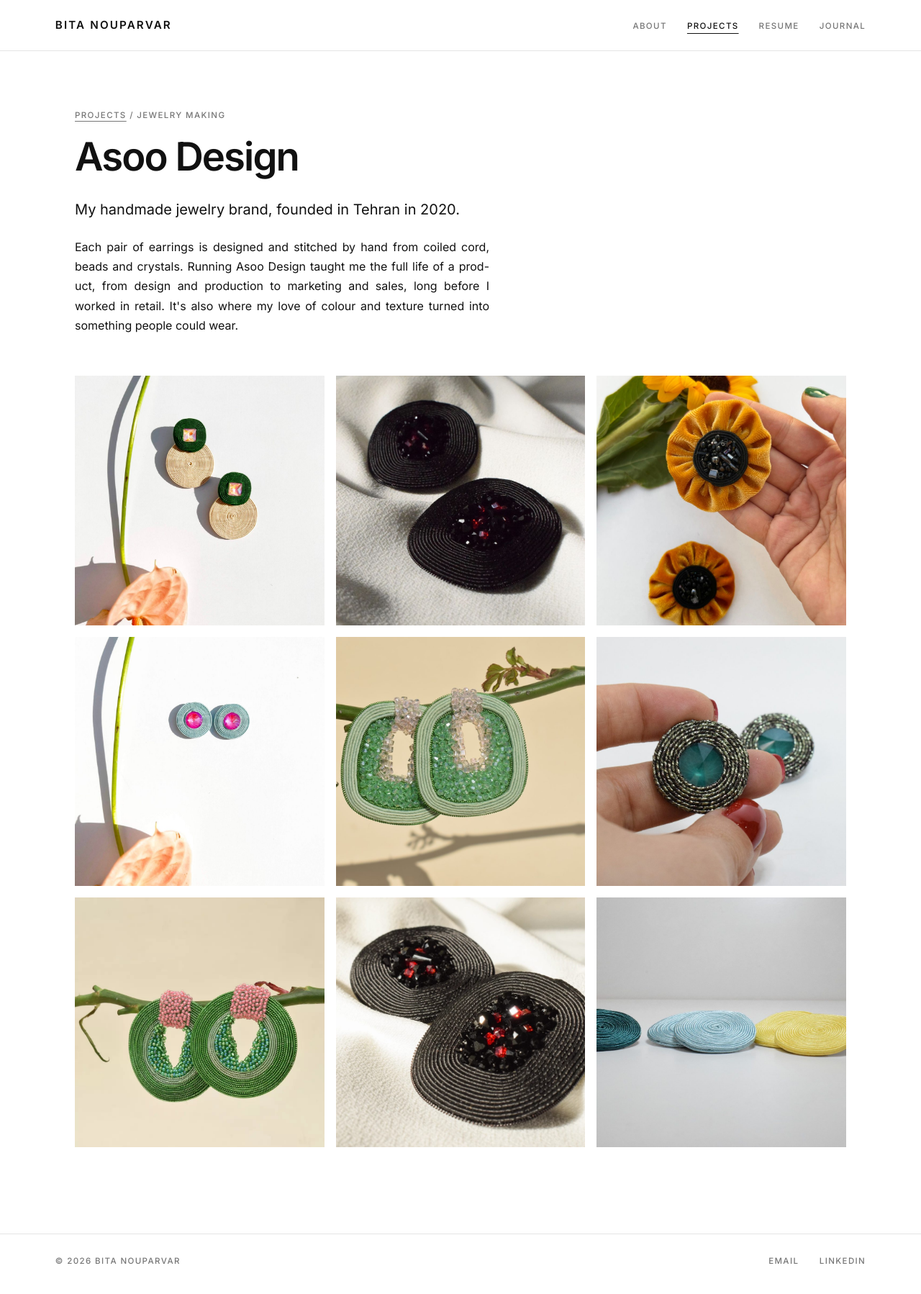
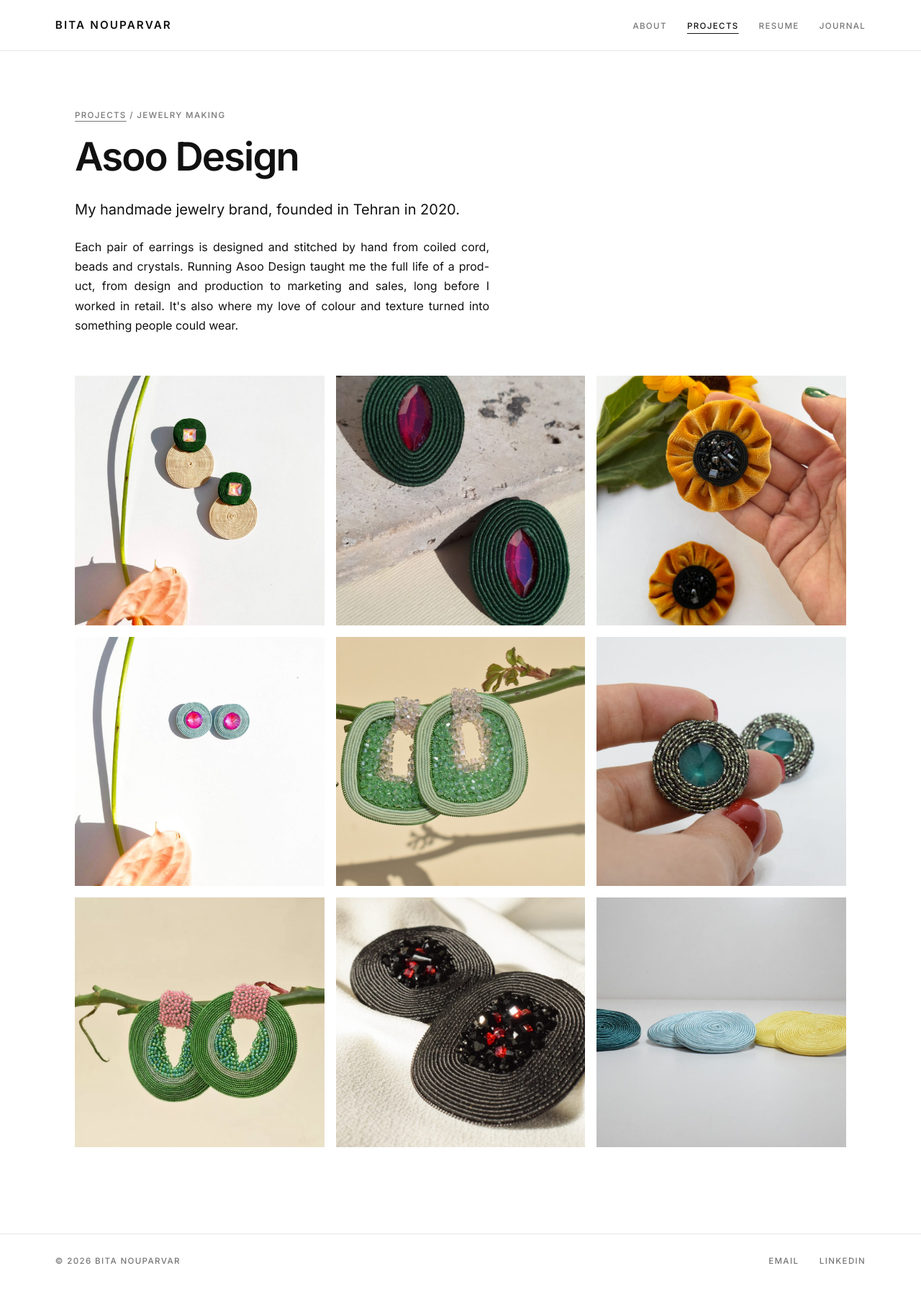
Before and after one commit to bitanp1994/bitanouparvar.com, a Jekyll site: the page built from projects/asoo-design.html, in a window 1280 px wide. Shown: the whole page at 72% size. Built offline with Jekyll 4.4.1, drawn with Linux system fonts in a browser that asks for light colours.

Commit message:
Asoo Design: remove duplicate black earrings photo, add forest green and ruby ovals
Co-Authored-By: Claude Opus 5.5 <noreply@anthropic.com>
Claude-Session: https://claude.ai/code/session_011ZU1tgXn8aNEA1hgF5gWNT

```diff
--- a/projects/asoo-design.html
+++ b/projects/asoo-design.html
@@ -13,7 +13,7 @@ permalink: /projects/asoo-design/
 
 <div class="gallery">
   <figure><img src="{{ '/assets/img/jewelry/forest-sand.jpg' | relative_url }}" alt="Earrings in forest green and sand coiled cord with a pink crystal" loading="lazy"></figure>
-  <figure><img src="{{ '/assets/img/jewelry/black-garnet.jpg' | relative_url }}" alt="Black coiled cord earrings with garnet-red crystals" loading="lazy"></figure>
+  <figure><img src="{{ '/assets/img/jewelry/forest-ruby-ovals.jpg' | relative_url }}" style="object-position: 50% 40%" alt="Oval forest green coiled cord earrings with marquise ruby-red crystals, on stone and cream paper" loading="lazy"></figure>
   <figure><img src="{{ '/assets/img/jewelry/ochre-velvet.jpg' | relative_url }}" alt="Ochre velvet flower earrings with black beaded centres" loading="lazy"></figure>
   <figure><img src="{{ '/assets/img/jewelry/sky-fuchsia.jpg' | relative_url }}" alt="Pale blue coiled cord studs with fuchsia crystals" loading="lazy"></figure>
   <figure><img src="{{ '/assets/img/jewelry/mint-crystal-drops.jpg' | relative_url }}" alt="Mint green coiled cord earrings filled with green crystals and pale pink crystal loops, hanging on a rose stem" loading="lazy"></figure>
```
Also changed, not shown: assets/img/jewelry/forest-ruby-ovals.jpg (added).
